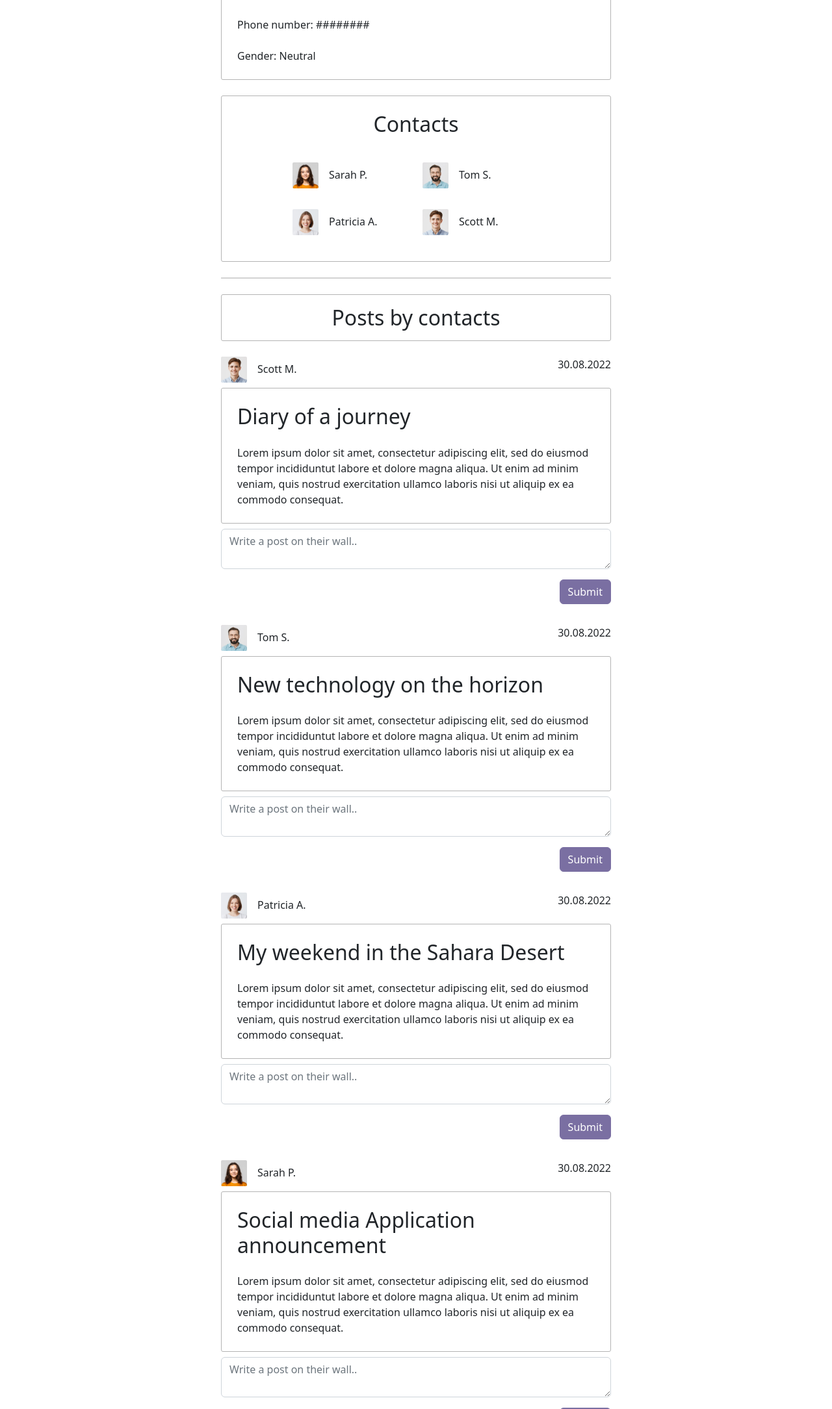
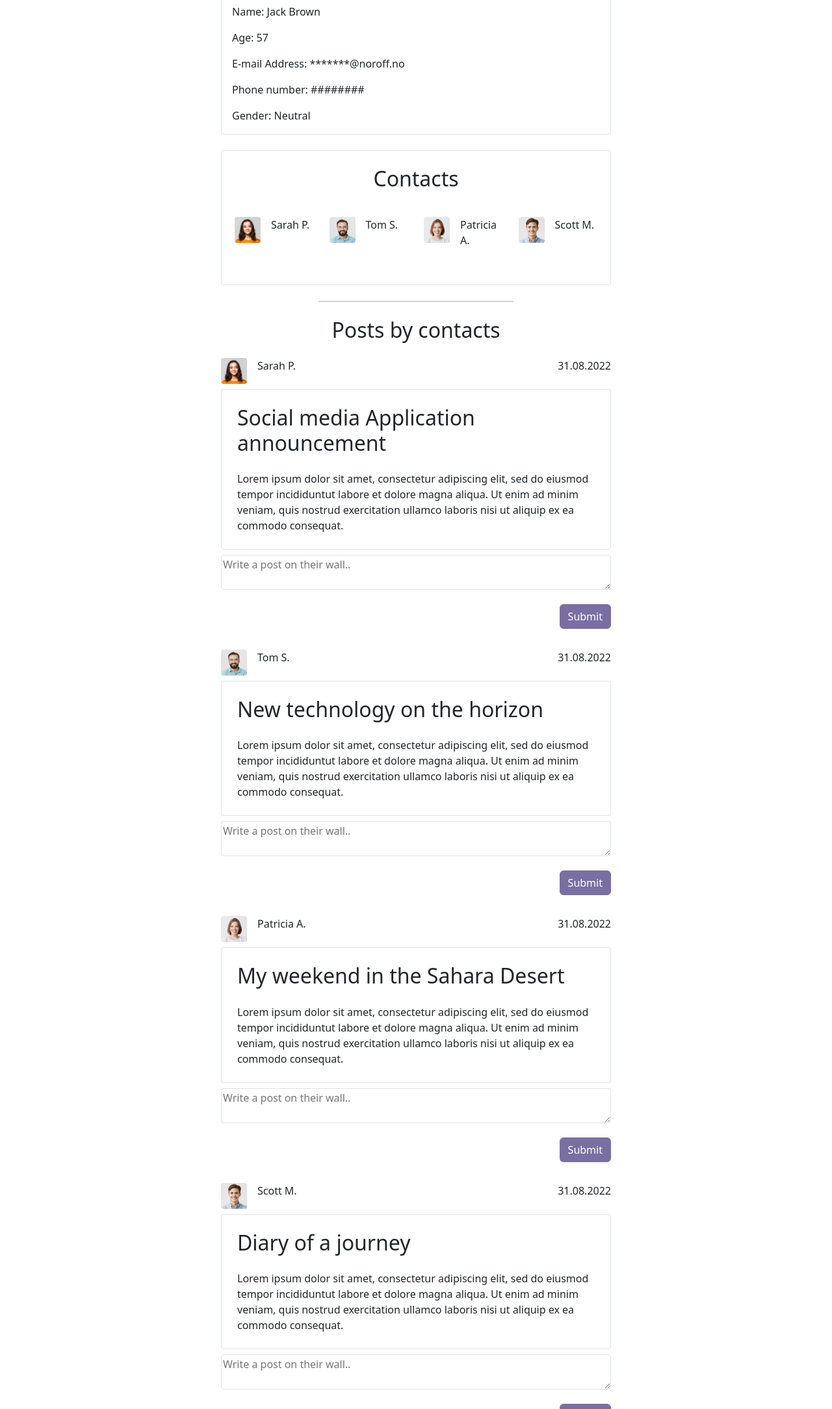
Before and after one commit to S10ANDK/CSS-Frameworks-CA, a website: page profile/index.html in a window 1280 px wide. Shown: the part 631-2800 px from the top of the page at 65% size. Drawn offline with nearby package versions, Linux system fonts and the light colour scheme.

Commit message:
Removed a lot of custom styling, and utilized more of bootstraps default styling, including the grid system(row/col)
Removed a lot of custom styling, and utilized more of bootstraps default styling, including the grid system(row/col)

```diff
--- a/profile/index.html
+++ b/profile/index.html
@@ -17,15 +17,15 @@
                 <span class="navbar-toggler-icon"></span>
             </button>
             <div class="collapse navbar-collapse" id="navbarSupportedContent">
-                <ul class="navbar-nav me-auto mb-2 mb-lg-0">
+                <ul class="navbar-nav me-auto mb-2 mb-lg-0 mx-auto">
                     <li class="nav-item">
-                        <a class="nav-link" aria-current="page" href="/index.html">Home</a>
+                        <a class="nav-link py-4" aria-current="page" href="/index.html">Home</a>
                     </li>
                     <li class="nav-item">
-                        <a class="nav-link active" href="/profile/">Profile</a>
+                        <a class="nav-link py-4 active" href="/profile/">Profile</a>
                     </li>
                     <li class="nav-item">
-                        <a class="nav-link" href="login/">Login</a>
+                        <a class="nav-link py-4" href="login/">Login</a>
                     </li>
                 </ul>
             </div>
@@ -33,38 +33,38 @@
         <main class="mx-2">
             <h1 class="text-center mt-4">Profile</h1>
             <div class="horizontal_line m-4 mx-auto"></div>
-            <div class="profile-pic-container text-center mx-auto">
-                <img src="/images/man.png" class="profile-pic" alt="profile picture of a man">
+            <div class="text-center mx-auto">
+                <img src="/images/man.png" class="rounded-circle w-25" style="max-width: 350px;" alt="profile picture of a man">
             </div>
-            <div class="text-box profile-info mx-auto my-4">
+            <div class="border rounded-1 mx-auto my-4" style="max-width: 600px;">
                 <div class="text-center">
                     <h2 class="m-4">Info</h2>
                 </div>
-                <p class="m-4">Name: Jackson Brown</p>
-                <p class="m-4">Age: 57</p>
-                <p class="m-4">E-mail Address: *******@gmail.com</p>
-                <p class="m-4">Phone number: ########</p>
-                <p class="m-4">Gender: Neutral</p>
+                <p class="m-3">Name: Jack Brown</p>
+                <p class="m-3">Age: 57</p>
+                <p class="m-3">E-mail Address: *******@noroff.no</p>
+                <p class="m-3">Phone number: ########</p>
+                <p class="m-3">Gender: Neutral</p>
             </div>
-            <div class="text-box contacts-box mx-auto pb-4">
+            <div class="border rounded-1 mx-auto pb-4" style="max-width: 600px;">
                 <div class="text-center">
                     <h2 class="m-4">Contacts</h2>
                 </div>
-                <div class="contacts-container d-flex flex-wrap mx-auto justify-content-between">
-                    <div class="contact-name-container d-flex my-3">
-                        <img src="/images/sarah.png" class="profile-pic-mini" alt="Picture of Sarah Palmer">
+                <div class="row mx-2">
+                    <div class="col d-flex my-3">
+                        <img src="/images/sarah.png" class="rounded-1" style="width: 40px; height: 40px" alt="Picture of Sarah Palmer">
                         <p class="contact-name ms-3">Sarah P.</p>
                     </div>
-                    <div class="contact-name-container d-flex my-3">
-                        <img src="/images/tom.png" class="profile-pic-mini" alt="Picture of Tom Stones">
+                    <div class="col d-flex my-3">
+                        <img src="/images/tom.png" class="rounded-1" style="width: 40px; height: 40px" alt="Picture of Tom Stones">
                         <p class="contact-name ms-3">Tom S.</p>
                     </div>
-                    <div class="contact-name-container d-flex my-3">
-                        <img src="/images/patricia.png" class="profile-pic-mini" alt="Picture of Patricia Albrighton">
+                    <div class="col d-flex my-3">
+                        <img src="/images/patricia.png" class="rounded-1" style="width: 40px; height: 40px" alt="Picture of Patricia Albrighton">
                         <p class="contact-name ms-3">Patricia A.</p>
                     </div>
-                    <div class="contact-name-container d-flex my-3">
-                        <img src="/images/scott.png" class="profile-pic-mini" alt="Picture of Scott Mctominay">
+                    <div class="col d-flex my-3">
+                        <img src="/images/scott.png" class="rounded-1" style="width: 40px; height: 40px" alt="Picture of Scott Mctominay">
                         <p class="contact-name ms-3">Scott M.</p>
                     </div>
                 </div>
@@ -74,25 +74,29 @@
                 <h2 class="my-3">Posts by contacts</h2>
             </div>
             <div class="width-box mt-3 mx-auto">
-                <div class="d-flex justify-content-between align-center">
-                    <div class="d-flex flex-direction-coloumn">
-                        <img src="/images/scott.png" class="profile-pic-mini" alt="Scott's profile picture">
-                        <p class="contact-name ms-3">Scott M.</p>
+                <div class="mx-auto" style="max-width: 600px;">
+                    <div class="row">
+                        <div class="col d-flex">
+                            <img src="/images/sarah.png" class="rounded-1" style="width: 40px; height: 40px" alt="Sarah's profile picture">
+                            <p class="contact-name ms-3">Sarah P.</p>
+                        </div>
+                        <div class="col text-end">
+                            <p>31.08.2022</p>
+                        </div>
                     </div>
-                    <p>30.08.2022</p>
-                </div>
-                <div class="text-box my-2">
-                    <h2 class="m-4">Diary of a journey</h2>
-                    <p class="m-4">Lorem ipsum dolor sit amet, consectetur adipiscing
-                        elit, sed do eiusmod tempor incididuntut labore et
-                        dolore magna aliqua. Ut enim ad minim veniam, quis
-                        nostrud exercitation ullamco laboris nisi ut aliquip ex
-                        ea commodo consequat.
-                    </p>
+                    <div class="border rounded-1 my-2">
+                        <h2 class="m-4">Social media Application announcement</h2>
+                        <p class="m-4">Lorem ipsum dolor sit amet, consectetur adipiscing
+                            elit, sed do eiusmod tempor incididuntut labore et
+                            dolore magna aliqua. Ut enim ad minim veniam, quis
+                            nostrud exercitation ullamco laboris nisi ut aliquip ex
+                            ea commodo consequat.
+                        </p>
+                    </div>
                 </div>
                 <div class="form-container d-flex mx-auto">
-                    <form method="get" class="mx-auto">
-                        <textarea class="form-control" placeholder="Write a post on their wall.." required></textarea>
+                    <form method="get" class="w-100 mx-auto" style="max-width: 600px;">
+                        <textarea class="w-100 border rounded-1" placeholder="Write a post on their wall.." required></textarea>
                         <div class="d-flex justify-content-end">
                             <button type="submit" class="btn btn-primary my-3" alt="Submit Button">Submit</button>
                         </div>
@@ -100,25 +104,29 @@
                 </div>
             </div>
             <div class="width-box mt-3 mx-auto">
-                <div class="d-flex justify-content-between align-center">
-                    <div class="d-flex flex-direction-coloumn">
-                        <img src="/images/Tom.png" class="profile-pic-mini" alt="Tom's profile picture">
-                        <p class="contact-name ms-3">Tom S.</p>
+                <div class="mx-auto" style="max-width: 600px;">
+                    <div class="row">
+                        <div class="col d-flex">
+                            <img src="/images/tom.png" class="rounded-1" style="width: 40px; height: 40px" alt="Tom's profile picture">
+                            <p class="contact-name ms-3">Tom S.</p>
+                        </div>
+                        <div class="col text-end">
+                            <p>31.08.2022</p>
+                        </div>
                     </div>
-                    <p>30.08.2022</p>
-                </div>
-                <div class="text-box my-2">
-                    <h2 class="m-4">New technology on the horizon</h2>
-                    <p class="m-4">Lorem ipsum dolor sit amet, consectetur adipiscing
-                        elit, sed do eiusmod tempor incididuntut labore et
-                        dolore magna aliqua. Ut enim ad minim veniam, quis
-                        nostrud exercitation ullamco laboris nisi ut aliquip ex
-                        ea commodo consequat.
-                    </p>
+                    <div class="border rounded-1 my-2">
+                        <h2 class="m-4">New technology on the horizon</h2>
+                        <p class="m-4">Lorem ipsum dolor sit amet, consectetur adipiscing
+                            elit, sed do eiusmod tempor incididuntut labore et
+                            dolore magna aliqua. Ut enim ad minim veniam, quis
+                            nostrud exercitation ullamco laboris nisi ut aliquip ex
+                            ea commodo consequat.
+                        </p>
+                    </div>
                 </div>
                 <div class="form-container d-flex mx-auto">
-                    <form method="get" class="mx-auto">
-                        <textarea class="form-control" placeholder="Write a post on their wall.." required></textarea>
+                    <form method="get" class="w-100 mx-auto" style="max-width: 600px;">
+                        <textarea class="w-100 border rounded-1" placeholder="Write a post on their wall.." required></textarea>
                         <div class="d-flex justify-content-end">
                             <button type="submit" class="btn btn-primary my-3" alt="Submit Button">Submit</button>
                         </div>
@@ -126,25 +134,29 @@
                 </div>
             </div>
             <div class="width-box mt-3 mx-auto">
-                <div class="d-flex justify-content-between align-center">
-                    <div class="d-flex flex-direction-coloumn">
-                        <img src="/images/patricia.png" class="profile-pic-mini" alt="Patricia's profile picture">
-                        <p class="contact-name ms-3">Patricia A.</p>
+                <div class="mx-auto" style="max-width: 600px;">
+                    <div class="row">
+                        <div class="col d-flex">
+                            <img src="/images/patricia.png" class="rounded-1" style="width: 40px; height: 40px" alt="Patricia's profile picture">
+                            <p class="contact-name ms-3">Patricia A.</p>
+                        </div>
+                        <div class="col text-end">
+                            <p>31.08.2022</p>
+                        </div>
                     </div>
-                    <p>30.08.2022</p>
-                </div>
-                <div class="text-box my-2">
-                    <h2 class="m-4">My weekend in the Sahara Desert</h2>
-                    <p class="m-4">Lorem ipsum dolor sit amet, consectetur adipiscing
-                        elit, sed do eiusmod tempor incididuntut labore et
-                        dolore magna aliqua. Ut enim ad minim veniam, quis
-                        nostrud exercitation ullamco laboris nisi ut aliquip ex
-                        ea commodo consequat.
-                    </p>
+                    <div class="border rounded-1 my-2">
+                        <h2 class="m-4">My weekend in the Sahara Desert</h2>
+                        <p class="m-4">Lorem ipsum dolor sit amet, consectetur adipiscing
+                            elit, sed do eiusmod tempor incididuntut labore et
+                            dolore magna aliqua. Ut enim ad minim veniam, quis
+                            nostrud exercitation ullamco laboris nisi ut aliquip ex
+                            ea commodo consequat.
+                        </p>
+                    </div>
                 </div>
                 <div class="form-container d-flex mx-auto">
-                    <form method="get" class="mx-auto">
-                        <textarea class="form-control" placeholder="Write a post on their wall.." required></textarea>
+                    <form method="get" class="w-100 mx-auto" style="max-width: 600px;">
+                        <textarea class="w-100 border rounded-1" placeholder="Write a post on their wall.." required></textarea>
                         <div class="d-flex justify-content-end">
                             <button type="submit" class="btn btn-primary my-3" alt="Submit Button">Submit</button>
                         </div>
@@ -152,32 +164,35 @@
                 </div>
             </div>
             <div class="width-box mt-3 mx-auto">
-                <div class="d-flex justify-content-between align-center">
-                    <div class="d-flex flex-direction-coloumn">
-                        <img src="/images/sarah.png" class="profile-pic-mini" alt="Sarah's profile picture">
-                        <p class="contact-name ms-3">Sarah P.</p>
+                <div class="mx-auto" style="max-width: 600px;">
+                    <div class="row">
+                        <div class="col d-flex">
+                            <img src="/images/scott.png" class="rounded-1" style="width: 40px; height: 40px" alt="Scott's profile picture">
+                            <p class="contact-name ms-3">Scott M.</p>
+                        </div>
+                        <div class="col text-end">
+                            <p>31.08.2022</p>
+                        </div>
                     </div>
-                    <p>30.08.2022</p>
-                </div>
-                <div class="text-box my-2">
-                    <h2 class="m-4">Social media Application announcement</h2>
-                    <p class="m-4">Lorem ipsum dolor sit amet, consectetur adipiscing
-                        elit, sed do eiusmod tempor incididuntut labore et
-                        dolore magna aliqua. Ut enim ad minim veniam, quis
-                        nostrud exercitation ullamco laboris nisi ut aliquip ex
-                        ea commodo consequat.
-                    </p>
+                    <div class="border rounded-1 my-2">
+                        <h2 class="m-4">Diary of a journey</h2>
+                        <p class="m-4">Lorem ipsum dolor sit amet, consectetur adipiscing
+                            elit, sed do eiusmod tempor incididuntut labore et
+                            dolore magna aliqua. Ut enim ad minim veniam, quis
+                            nostrud exercitation ullamco laboris nisi ut aliquip ex
+                            ea commodo consequat.
+                        </p>
+                    </div>
                 </div>
                 <div class="form-container d-flex mx-auto">
-                    <form method="get" class="mx-auto">
-                        <textarea class="form-control" placeholder="Write a post on their wall.." required></textarea>
+                    <form method="get" class="w-100 mx-auto" style="max-width: 600px;">
+                        <textarea class="w-100 border rounded-1" placeholder="Write a post on their wall.." required></textarea>
                         <div class="d-flex justify-content-end">
                             <button type="submit" class="btn btn-primary my-3" alt="Submit Button">Submit</button>
                         </div>
                     </form>
                 </div>
             </div>
-
         </main>
         <script src="https://cdn.jsdelivr.net/npm/bootstrap@5.2.0/dist/js/bootstrap.bundle.min.js" integrity="sha384-A3rJD856KowSb7dwlZdYEkO39Gagi7vIsF0jrRAoQmDKKtQBHUuLZ9AsSv4jD4Xa" crossorigin="anonymous"></script>
     </body>
--- a/src/scss/_variables.scss
+++ b/src/scss/_variables.scss
@@ -2,3 +2,4 @@
 
 $primary: #7A6FA2;
 $secondary: #3B2A42;
+$light: #eaeaea
--- a/src/scss/styles.scss
+++ b/src/scss/styles.scss
@@ -1,9 +1,5 @@
 @import "_variables.scss";
 @import "../../node_modules/bootstrap/scss/bootstrap";
-
-// h1 {
-//     color: $primary-color;
-// }
 
 .logo_image {
   width: 60px;
@@ -15,35 +11,27 @@
 .nav-item a,
 .btn,
 .navbar-brand:hover  {
-   color: #FFFFFF
-}
-
-.navbar-nav {
-  margin: auto;
+   color: $white;
 }
 
 .active{
-  color:#FFFFFF !important;
+  color: $white !important;
   font-weight: 800;
 }
 
 .nav-item a:hover {
-  color: #FFFFFF;
+  color: $white;
   text-decoration: underline;
   text-underline-offset: 2px;
 }
 
-.nav-link {
-  padding: 20px 0px;
-}
-
 .navbar-toggler {
-  background-color: #FFFFFF;
+  background-color: $white;
 }
 
 .search-btn {
   background-color: $primary;
-  color: #ffffff;
+  color: $white;
   width: 80px;
 }
 
@@ -52,36 +40,12 @@
 }
 
 .btn-outline-success {
-  border-color: #FFFFFF;
+  border-color: $white;
 }
 
 .btn-outline-success:hover {
-  background-color: #FFFFFF;
-  border-color: #FFFFFF;
-}
-
-.form-control {
-  width: 100%;
-  min-width: 300px;
-  max-width: 400px
-}
-
-.form-container {
-  max-width: 1000px;
-}
-
-.profile-pic-container {
-  max-width: 200px;
-}
-
-.profile-pic {
-  width: 100%;
-  max-width: 1000px;
-  border-radius: 100px;
-}
-
-.search-container {
-  max-width: 600px;
+  background-color: $white;
+  border-color: $white;
 }
 
 .horizontal_line {
@@ -93,31 +57,6 @@
   margin: 0px auto;
 }
 
-.profile-pic-mini {
-  width: 40px;
-  height: auto;
-  border-radius: 2px;
-}
-
-.content-container {
-  max-width: 600px;
-}
-
-.text-box {
-  border: 1px solid #b4b4b4;
-  border-radius: 3px;
-}
-
-.login-form {
-  max-width: 335px;
-  margin-top: 100px;
-}
-
-.form-box {
-  max-width: 600px;
-  background-color: #f3f3f3;
-}
-
 .login_button {
   background-color: #818080;
 }
@@ -125,41 +64,5 @@
 .login_button:hover,
 .search-btn:hover {
   background-color: $secondary;
-  color: #FFFFFF;
+  color: $white;
 }
-
-.profile-info,
-.contacts-box,
-.width-box {
-  max-width: 600px;
-}
-
-.contacts-container {
-  width: 100%;
-  max-width: 400px;
-}
-
-.contact-name {
-  transform: translateY(7px);
-}
-
-.contact-name-container {
-  width: 190px;
-  margin-left: 10%;
-}
-
-@media (min-width: 450px) {
-  .contact-name-container {
-    margin-left: auto;
-  }
-}
-
-@media (min-width: 620px) {
-  .horizontal_line {
-    border-right: 600px solid #d3d3d3;
-  }
-
-  .form-control {
-    min-width: 600px;
-  }
-}
```
Also changed, not shown: index.html (+42 -32 lines), profile/login/index.html (+6 -6 lines), assets/home.png (deleted), dist/css/styles.css, images/eSNkE_oQ.jpeg (deleted), 1 other file.
